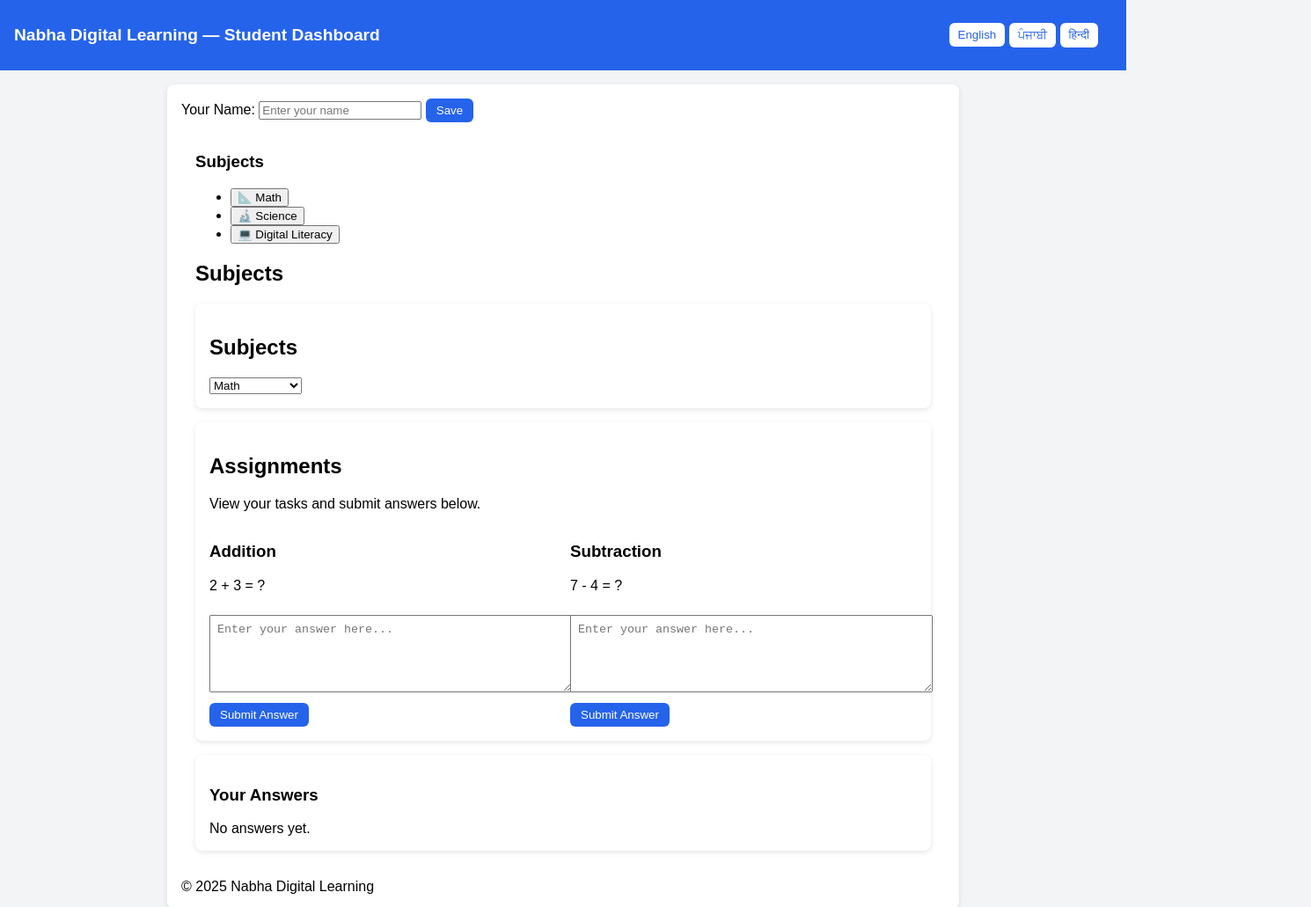
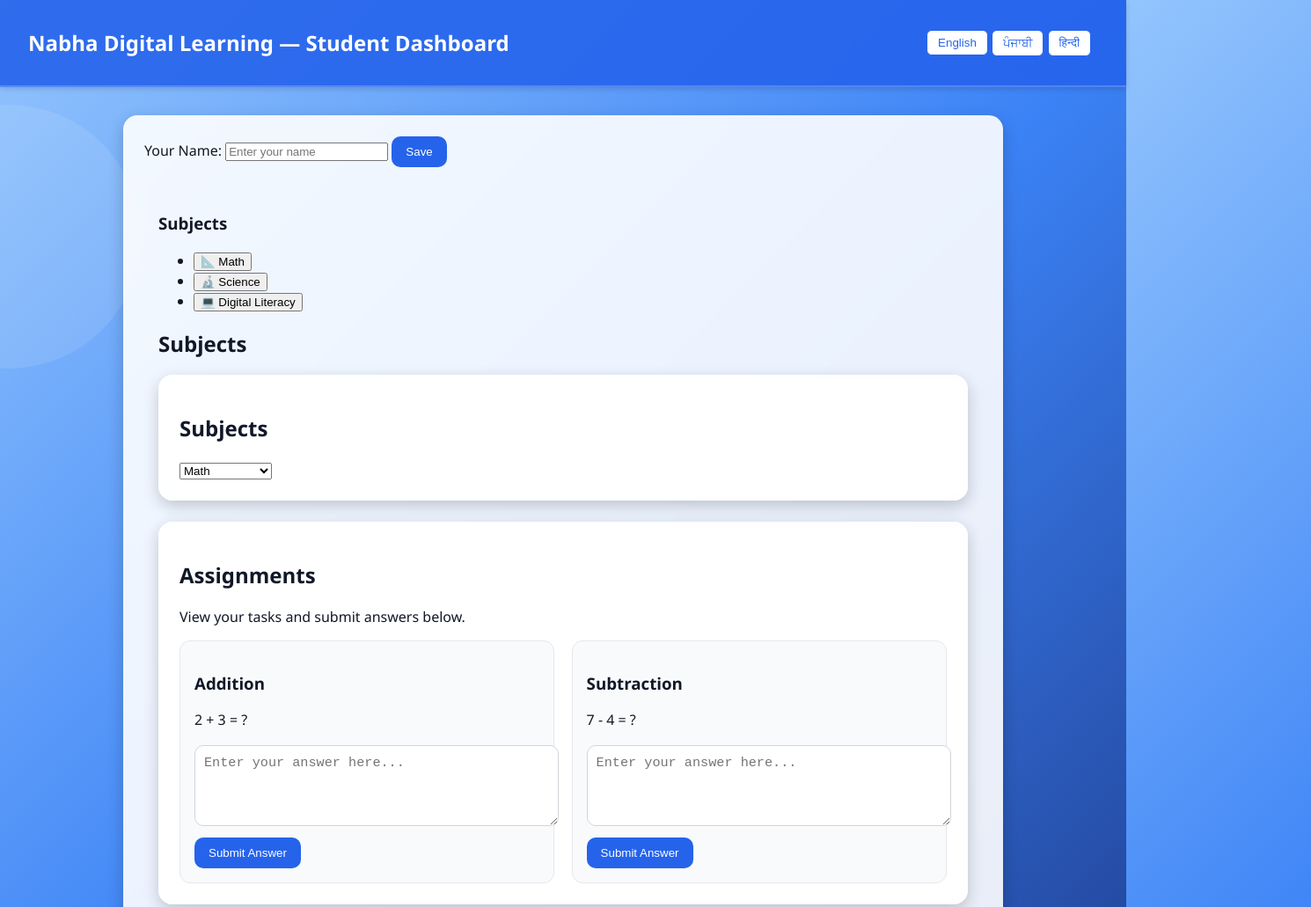
Before and after one commit to sahithyaramesh2-oss/nabhadigital-, a plain HTML site: page student.html in a window 1280 px wide. Shown: the top 1031 px of the page at 88% size, 1490 px wide, since content can reach past the window. Drawn offline with Linux system fonts and the light colour scheme.

Commit message:
student-page3

```diff
--- a/student.css
+++ b/student.css
@@ -1,75 +1,167 @@
 :root {
   --primary: #2563eb;
+  --primary-dark: #1e40af;
   --card: #fff;
   --muted: #6b7280;
+  --bg-gradient: linear-gradient(135deg, #93c5fd, #3b82f6, #1e3a8a);
 }
 
 body {
-  font-family: Arial, sans-serif;
+  font-family: 'Segoe UI', Tahoma, Geneva, Verdana, sans-serif;
   margin: 0;
-  background: #f3f4f6;
+  background: var(--bg-gradient);
+  color: #111827;
+  min-height: 100vh;
+  position: relative;
+  overflow-x: hidden;
+}
+
+/* Animated background circles */
+body::before, body::after {
+  content: "";
+  position: absolute;
+  border-radius: 50%;
+  background: rgba(255, 255, 255, 0.1);
+  z-index: 0;
+  animation: float 10s infinite ease-in-out alternate;
+}
+
+body::before {
+  width: 300px;
+  height: 300px;
+  top: 10%;
+  left: -150px;
+}
+
+body::after {
+  width: 400px;
+  height: 400px;
+  bottom: -200px;
+  right: -200px;
+}
+
+@keyframes float {
+  0% { transform: translateY(0) translateX(0); }
+  100% { transform: translateY(-30px) translateX(20px); }
 }
 
 header {
-  background: var(--primary);
+  background: rgba(37, 99, 235, 0.9);
   color: white;
-  padding: 1rem;
+  padding: 1rem 2rem;
   display: flex;
   justify-content: space-between;
   align-items: center;
+  box-shadow: 0 2px 6px rgba(0,0,0,0.15);
+  border-bottom: 2px solid rgba(255,255,255,0.2);
+  position: relative;
+  z-index: 2;
 }
 
 header h1 {
-  font-size: 1.2rem;
+  font-size: 1.5rem;
+  font-weight: 600;
 }
 
 .top-controls {
   display: flex;
-  gap: 1rem;
+  gap: 0.5rem;
   align-items: center;
 }
 
 .lang-toggle button {
   background: white;
   color: var(--primary);
-  border: none;
-  padding: 6px 10px;
+  border: 1px solid var(--primary);
+  padding: 6px 12px;
   border-radius: 6px;
+  font-weight: 500;
   cursor: pointer;
+  transition: all 0.3s ease;
+}
+
+.lang-toggle button:hover {
+  background: var(--primary);
+  color: white;
 }
 
 .container {
-  max-width: 900px;
+  max-width: 1000px;
   margin: auto;
-  padding: 1rem;
+  padding: 2rem 1rem;
+  position: relative;
+  z-index: 2;
 }
 
 .card {
-  background: var(--card);
-  padding: 1rem;
-  margin-bottom: 1rem;
-  border-radius: 8px;
-  box-shadow: 0 2px 6px rgba(0,0,0,0.1);
+  background: rgba(255,255,255,0.9);
+  padding: 1.5rem;
+  margin-bottom: 1.5rem;
+  border-radius: 16px;
+  box-shadow: 0 6px 18px rgba(0,0,0,0.2);
+  backdrop-filter: blur(10px);
+  transition: transform 0.3s ease, box-shadow 0.3s ease;
+}
+
+.card:hover {
+  transform: translateY(-6px);
+  box-shadow: 0 8px 20px rgba(0,0,0,0.25);
 }
 
 .assign-list {
   display: grid;
-  grid-template-columns: repeat(auto-fit, minmax(260px, 1fr));
-  gap: 1rem;
+  grid-template-columns: repeat(auto-fit, minmax(280px, 1fr));
+  gap: 1.2rem;
+}
+
+.assign-item {
+  background: rgba(249,250,251,0.95);
+  padding: 1rem;
+  border-radius: 12px;
+  border: 1px solid #e5e7eb;
+  transition: background 0.2s ease, transform 0.2s ease;
+}
+
+.assign-item:hover {
+  background: #f1f5f9;
+  transform: scale(1.02);
+}
+
+.assign-item p {
+  font-weight: 500;
+  margin: 0.2rem 0 0.6rem;
 }
 
 .assign-item textarea {
   width: 100%;
   min-height: 70px;
   margin: 0.5rem 0;
-  padding: 8px;
+  padding: 10px;
+  border: 1px solid #d1d5db;
+  border-radius: 10px;
+  resize: vertical;
+  font-size: 0.95rem;
+  transition: border 0.2s ease, box-shadow 0.2s ease;
+}
+
+.assign-item textarea:focus {
+  outline: none;
+  border-color: var(--primary);
+  box-shadow: 0 0 0 3px rgba(37, 99, 235, 0.3);
 }
 
 .btn {
   background: var(--primary);
   color: white;
   border: none;
-  padding: 6px 12px;
-  border-radius: 6px;
+  padding: 10px 16px;
+  border-radius: 10px;
   cursor: pointer;
+  font-weight: 500;
+  transition: background 0.3s ease, transform 0.2s ease;
 }
+
+.btn:hover {
+  background: var(--primary-dark);
+  transform: scale(1.05);
+}
```
Also changed, not shown: student.html (+5 -0 lines).
